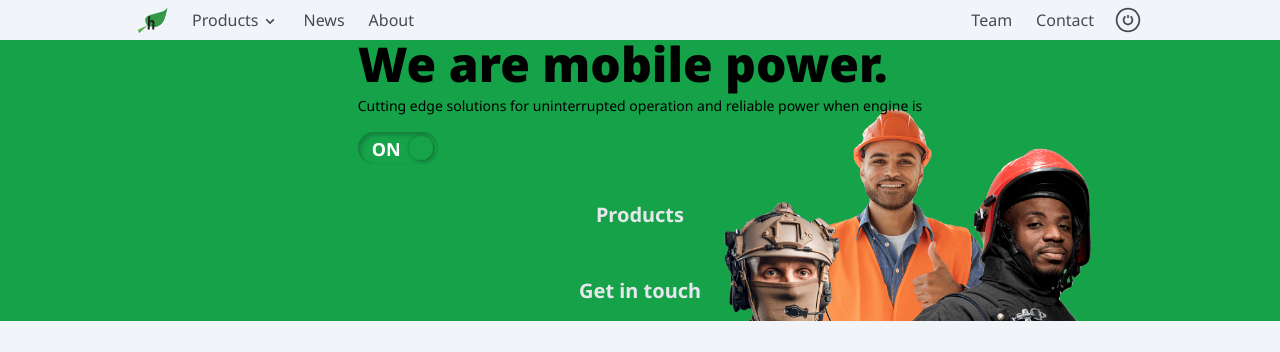
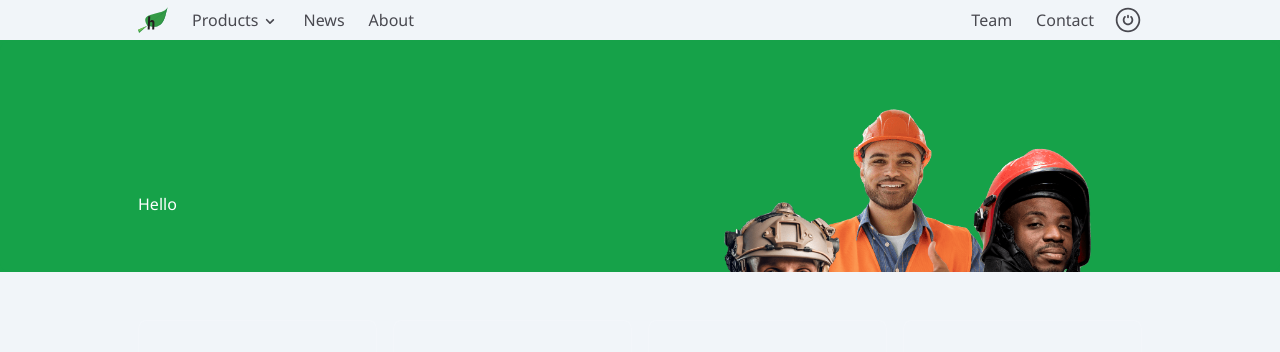
Before and after one commit to betaluis/hhg-website, a Next.js app: page / in a window 1280 px wide. Shown: the top 352 px of the page. Built offline with nearby package versions, Linux system fonts and the light colour scheme; grey boxes are pictures that could not be loaded.

Commit message:
test still

```diff
--- a/app/page.tsx
+++ b/app/page.tsx
@@ -1,12 +1,26 @@
 import Products from "@/data/Products";
 import ProductCards from "@/components/ProductCards";
 import { CompanyAgeSection, FeaturesSection, Hero, TestimonialSection } from "@/sections/home";
+import BlurEffect from "@/components/BlurEffect";
+import Container from "@/components/Container";
 
 export default function Home() {
 
     return (
         <>
-            <Hero />
+            {/* <Hero /> */}
+        <section className="bg-bkg-green relative">
+            <BlurEffect>
+                <Container classes="bg_people">
+                    <div className="flex justify-center sm:justify-start">
+                        <div className="pt-24 pb-44 sm:py-32 lg:py-14">
+                            <h1 className="text-white pt-24">Hello</h1>
+                        </div>
+                    </div>
+                </Container>
+            </BlurEffect>
+        </section>
+
 
             <ProductCards products={Products} />
 
```
